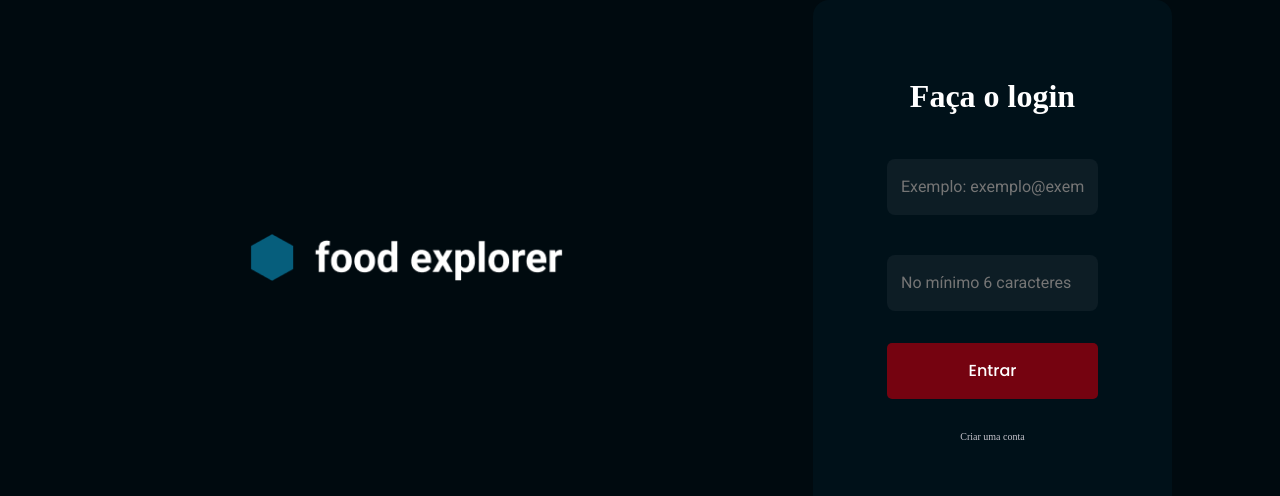
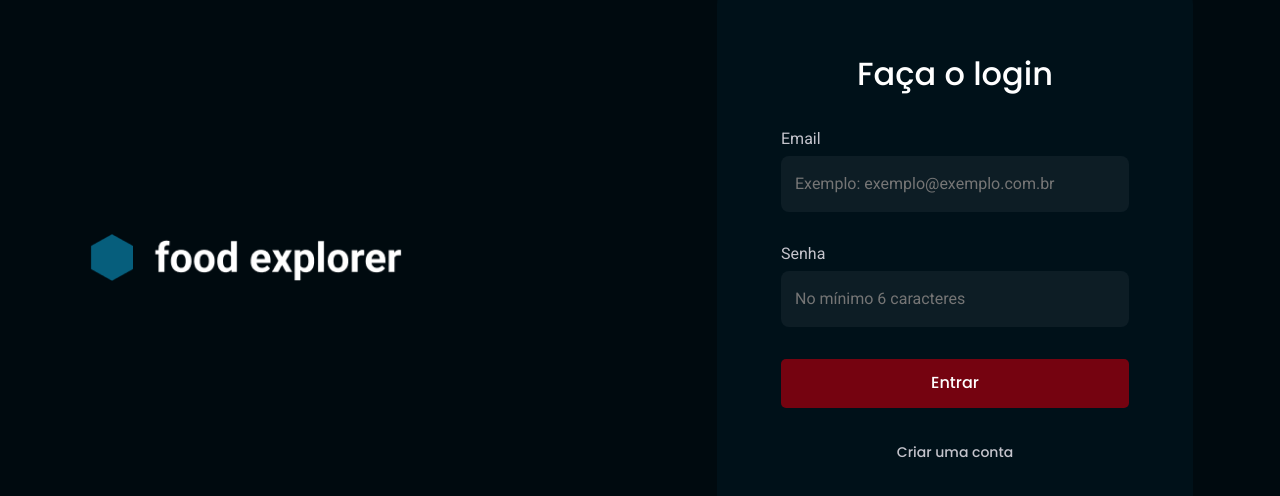
Before and after one commit to jpedr0c/foodExplorer, a React (Vite) app: page / in a window 1280 px wide. Shown: the part 142-638 px from the top of the page. Built offline with nearby package versions, Linux system fonts and the light colour scheme.

Commit message:
feat: final adjustments

```diff
--- a/src/pages/SignIn/index.jsx
+++ b/src/pages/SignIn/index.jsx
@@ -12,12 +12,15 @@ export default function SignIn() {
       <Form>
         <h1>Faça o login</h1>
         <Input
+          id='Email'
+          type="email"
           placeholder="Exemplo: exemplo@exemplo.com.br"
-          type="email"
         />
+
         <Input
+          id="Senha"
+          type="password"
           placeholder="No mínimo 6 caracteres"
-          type="password"
         />
         <Button title="Entrar" />
         <a href="">Criar uma conta</a>
--- a/src/pages/SignIn/styles.js
+++ b/src/pages/SignIn/styles.js
@@ -1,42 +1,52 @@
 import styled from 'styled-components';
 
 export const Container = styled.div`
-  max-width: 1368px;
+  width: 100%;
+  max-width: 110.6rem;
   height: 100vh;
+  margin: 0 auto;
+  overflow-x: hidden;
   display: flex;
   align-items: center;
+  justify-content: space-between;
 `;
 
 export const Form = styled.form`
-  padding: 74px;
-  max-height: 540px;
-  margin: 141px 108px 141px 0;
+  width: 100%;
+  max-width: 47.6rem;
+  max-height: 54rem;
+  padding: 6.4rem;
+  margin: 0 auto;
   display: flex;
-  gap: 32px;
+  gap: 3.2rem;
   flex-direction: column;
   justify-content: center;
   align-items: center;
   text-align: center;
-  border-radius: 16px;
+  border-radius: 1.6rem;
   background-color: ${({ theme }) => theme.COLORS.DARK_700};
+  font-family: 'Poppins', sans-serif;
 
   > h1 {
-    font-size: 32px;
+    font-weight: 500;
+    font-size: 3.2rem;
     line-height: 140%;
     color: ${({ theme }) => theme.COLORS.LIGHT_100};
   }
 
   > a {
+    font-weight: 500;
+    font-size: 1.4rem;
+    line-height: 2.4rem;
     color: ${({ theme }) => theme.COLORS.LIGHT_400};
   }
 `;
 
 export const Logo = styled.div`
   flex: 1;
-  text-align: center;
 
   > img {
-    max-width: 324px;
-    max-height: 48px;
+    max-width: 32.4rem;
+    max-height: 4.8rem;
   }
 `;
```
